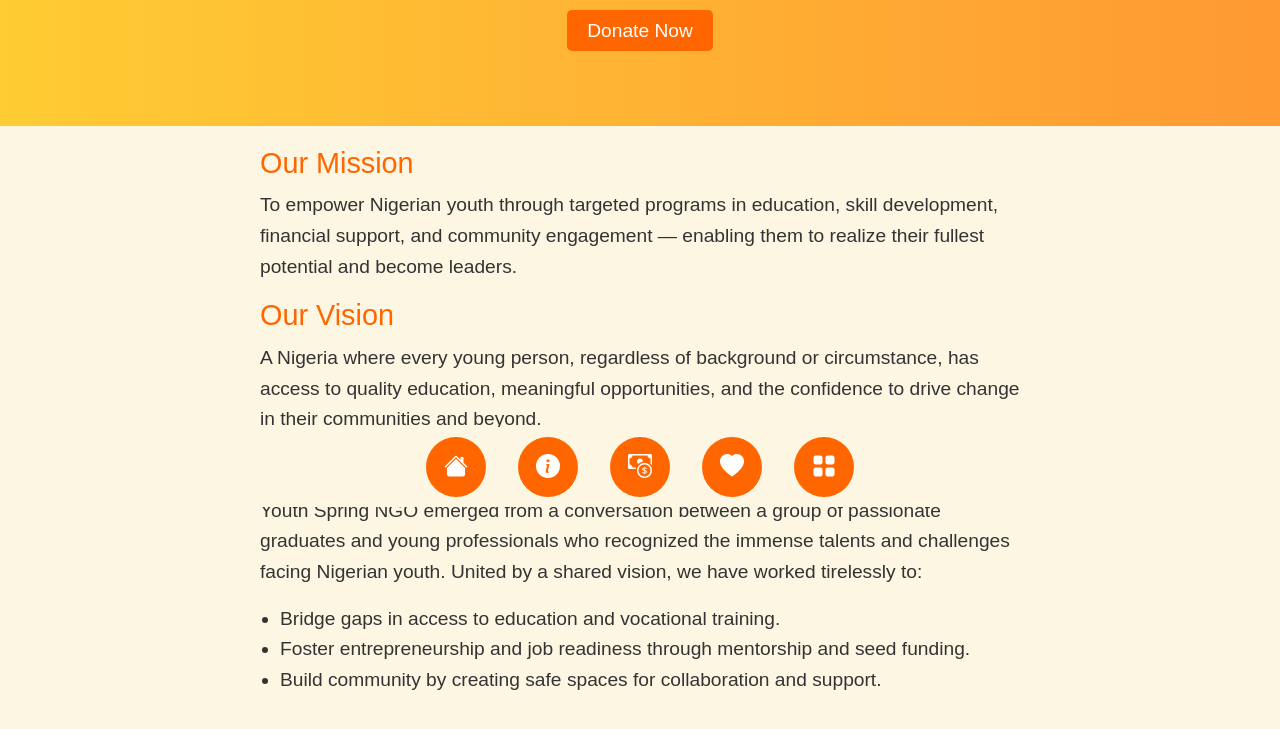
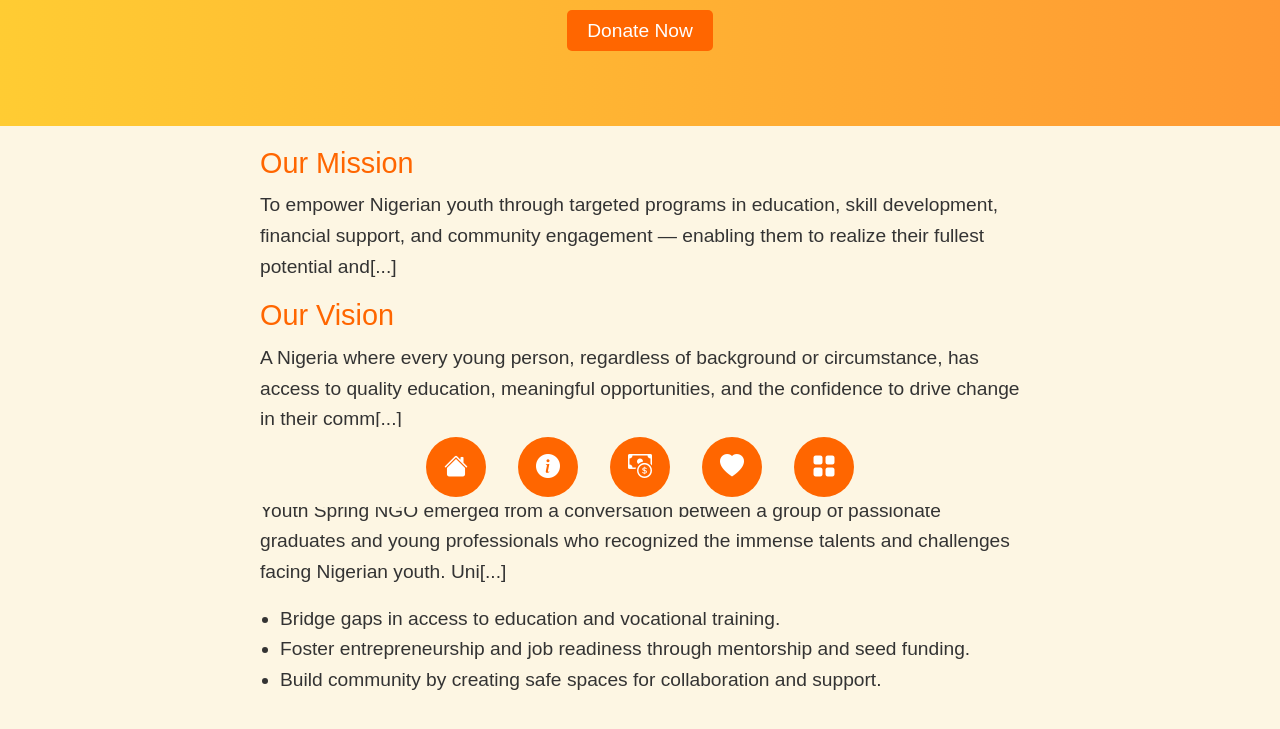
Before and after one commit to Lendme14/Youth-spring-NGOs, a plain HTML site: page pages/about.html in a window 1280 px wide. Shown: the part 293-1022 px from the top of the page. Drawn offline with nearby package versions, Linux system fonts and the light colour scheme.

Commit message:
Update about.html

```diff
--- a/pages/about.html
+++ b/pages/about.html
@@ -135,6 +135,10 @@
         .bottom-nav a:hover {
             background-color: #cc5500;
         }
+        /* Add extra padding to main content to avoid overlap with bottom nav */
+        main {
+            padding-bottom: 90px;
+        }
     </style>
 </head>
 <body>
@@ -159,13 +163,13 @@
         <!-- About Section -->
         <section id="about">
             <h2>Our Mission</h2>
-            <p>To empower Nigerian youth through targeted programs in education, skill development, financial support, and community engagement — enabling them to realize their fullest potential and become leaders.</p>
+            <p>To empower Nigerian youth through targeted programs in education, skill development, financial support, and community engagement — enabling them to realize their fullest potential and[...]</p>
 
             <h2>Our Vision</h2>
-            <p>A Nigeria where every young person, regardless of background or circumstance, has access to quality education, meaningful opportunities, and the confidence to drive change in their communities and beyond.</p>
+            <p>A Nigeria where every young person, regardless of background or circumstance, has access to quality education, meaningful opportunities, and the confidence to drive change in their comm[...]</p>
 
             <h2>Our Story</h2>
-            <p>Youth Spring NGO emerged from a conversation between a group of passionate graduates and young professionals who recognized the immense talents and challenges facing Nigerian youth. United by a shared vision, we have worked tirelessly to:</p>
+            <p>Youth Spring NGO emerged from a conversation between a group of passionate graduates and young professionals who recognized the immense talents and challenges facing Nigerian youth. Uni[...]</p>
             <ul>
                 <li>Bridge gaps in access to education and vocational training.</li>
                 <li>Foster entrepreneurship and job readiness through mentorship and seed funding.</li>
```
